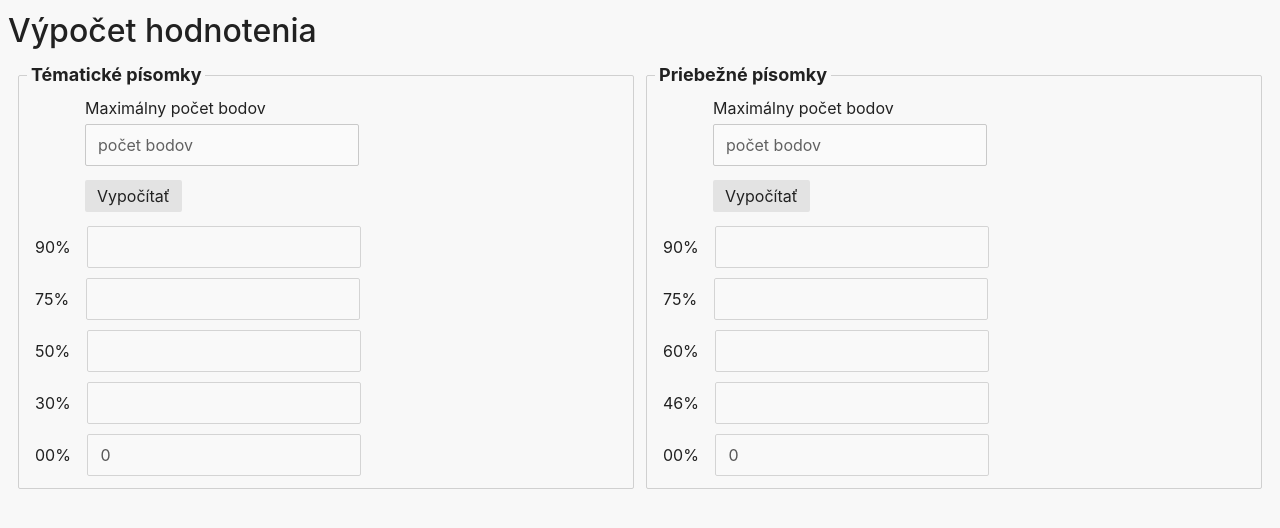
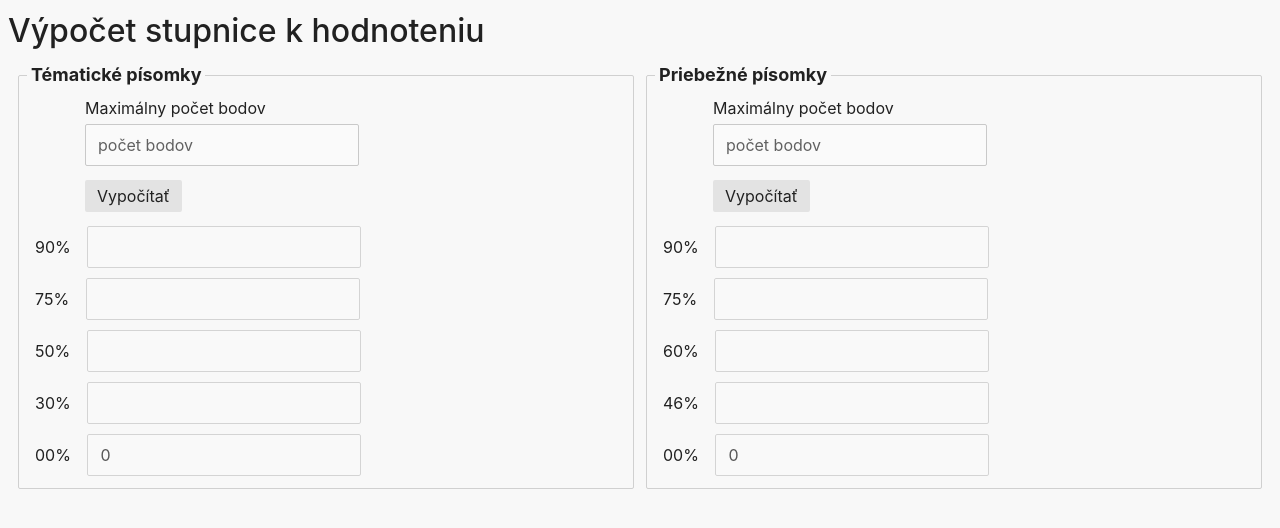
Before and after one commit to neridev/calc-school-marks, a plain HTML site: page index.html in a window 1280 px wide. Shown: the top 528 px of the page. Drawn offline with Linux system fonts and the light colour scheme.

Commit message:
Strings update

```diff
--- a/index.html
+++ b/index.html
@@ -2,13 +2,13 @@
 <html lang="en">
 <head>
   <meta charset="utf-8">
-  <title>Výpočet hodnotenia</title>
-  <meta name="description" content="Výpočet hodnotenia">
+  <title>Výpočet stupnice</title>
+  <meta name="description" content="Výpočet stupnice">
   <meta name="author" content="NeriDev">
   <link rel="stylesheet" href="res/styles.min.css?v=1.0">
 </head>
 <body>
-  <h1>Výpočet hodnotenia</h1>
+  <h1>Výpočet stupnice k hodnoteniu</h1>
   <div class="container">
     <div class="row">
       <div class="col-sm-12 col-md-6">
```
